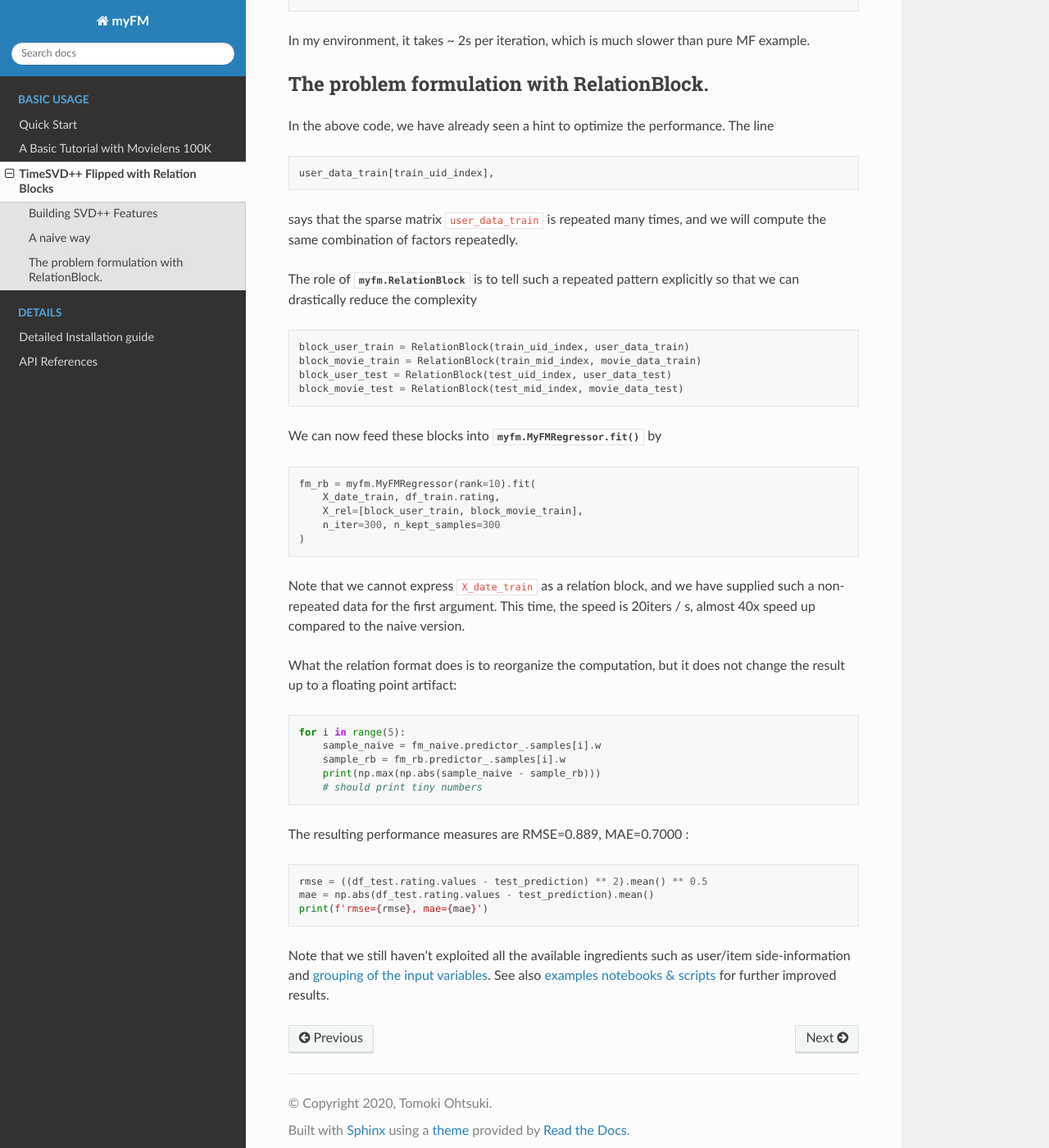
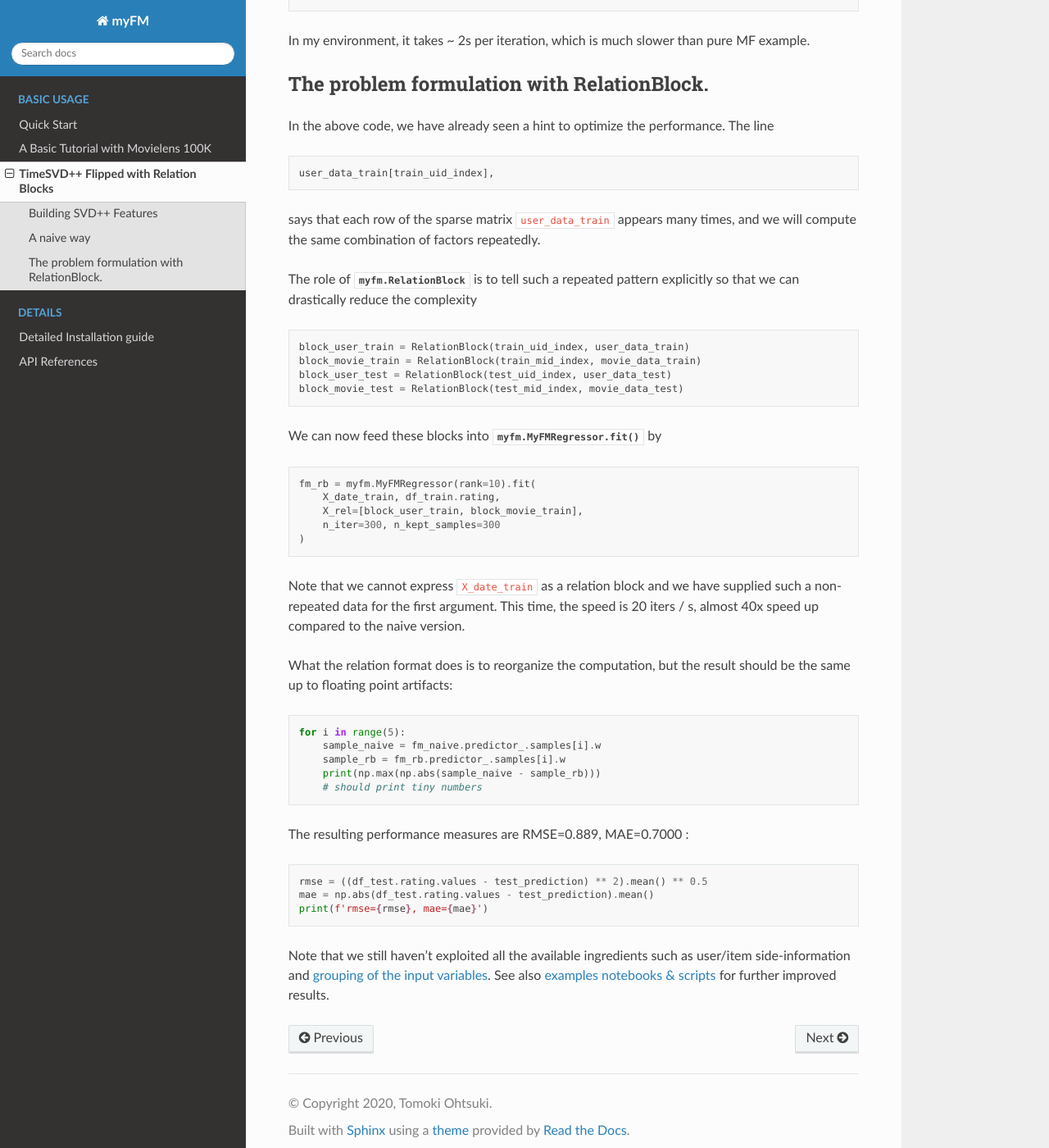
Before and after one commit to tohtsky/myFM, a Sphinx documentation site: the page built from doc/source/relation-blocks.rst, in a window 1280 px wide and 1400 px high, scrolled down 2858 px. Shown: the whole window at 82% size. Built offline with Sphinx 7.4.7 and the Read the Docs theme 2.0.0, drawn with Linux system fonts in a browser that asks for light colours.

Commit message:
typo fix

```diff
--- a/doc/source/movielens.rst
+++ b/doc/source/movielens.rst
@@ -60,7 +60,7 @@ to prepare the input matrix.
     mae = np.abs(y_test - prediction).mean()
     print(f'rmse={rmse}, mae={mae}')
 
-The above script should give you rmse=0.8944, mae=0.7031 which is already
+The above script should give you RMSE=0.8944, MAE=0.7031 which is already
 impressive compared with other recent methods.
 
 .. _grouping:
@@ -163,7 +163,7 @@ Then we can regress ``X_train_extended`` against ``y_train`` ::
     mae = np.abs(y_test - prediction_side_info).mean()
     print(f'rmse={rmse}, mae={mae}')
 
-The result should improve further with rmse = 0.8855, mae = 0.6944.
+The result should improve further with RMSE = 0.8855, MAE = 0.6944.
 
 Unfortunately, the running time is somewhat (~ 4 times) slower compared to
 the pure matrix-factorization described above. This is as it should be:
--- a/doc/source/relation-blocks.rst
+++ b/doc/source/relation-blocks.rst
@@ -160,7 +160,7 @@ The line ::
 
         user_data_train[train_uid_index],
 
-says that the sparse matrix  ``user_data_train`` is repeated many times,
+says that each row of the sparse matrix ``user_data_train`` appears many times,
 and we will compute the same combination of factors repeatedly.
 
 The role of :py:class:`myfm.RelationBlock` is to tell such a repeated pattern explicitly
@@ -179,12 +179,12 @@ We can now feed these blocks into :py:meth:`myfm.MyFMRegressor.fit` by ::
         n_iter=300, n_kept_samples=300
     )
 
-Note that we cannot express ``X_date_train`` as a relation block, and we have
+Note that we cannot express ``X_date_train`` as a relation block and we have
 supplied such a non-repeated data for the first argument.
-This time, the speed is 20iters / s, almost 40x speed up compared to the naive version.
+This time, the speed is 20 iters / s, almost 40x speed up compared to the naive version.
 
-What the relation format does is to reorganize the computation, but it does not
-change the result up to a floating point artifact: ::
+What the relation format does is to reorganize the computation,
+but the result should be the same up to floating point artifacts: ::
 
     for i in range(5):
         sample_naive = fm_naive.predictor_.samples[i].w
```
